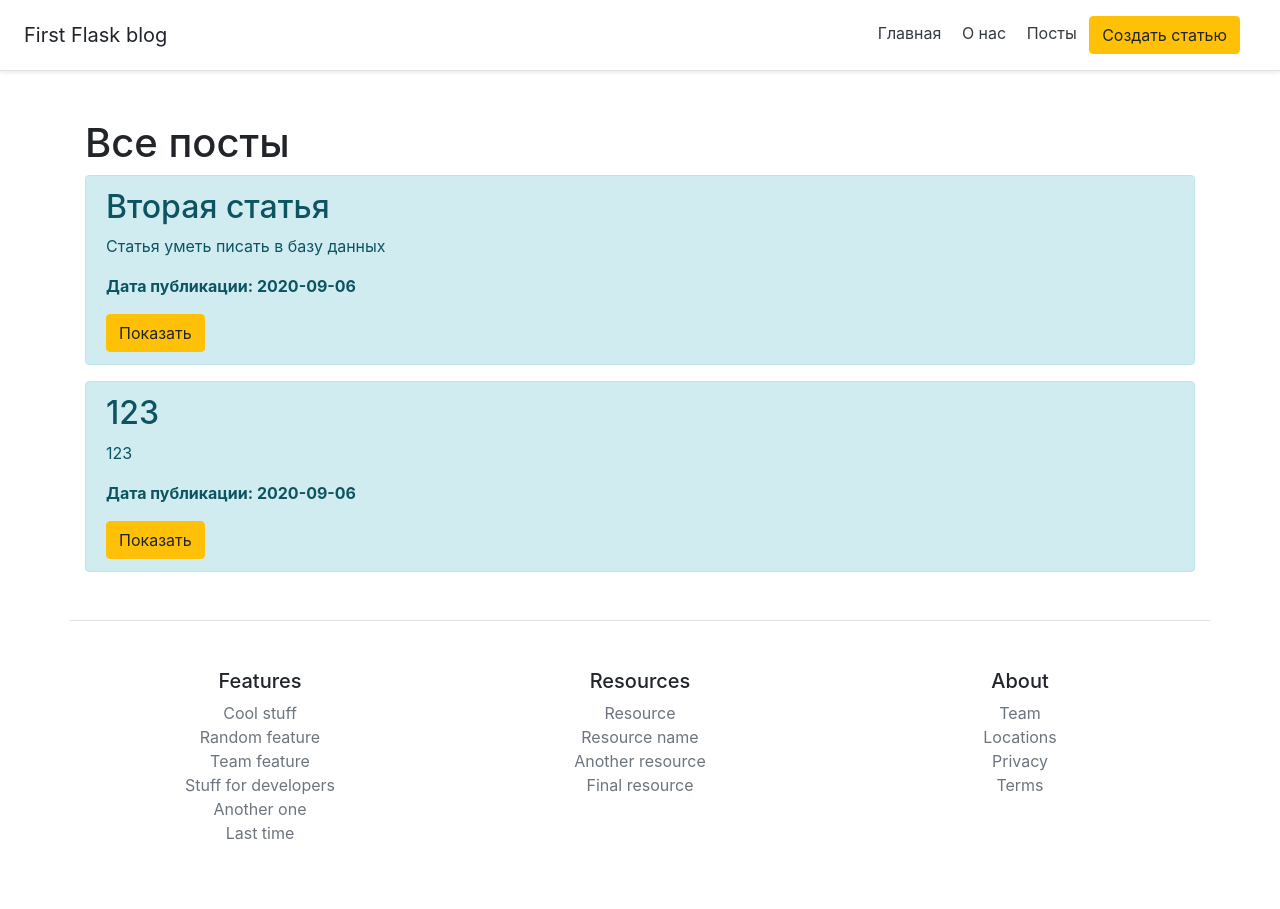
After one commit to Sisilius/first_flask, a Flask app: page /posts in a window 1280 px wide. The commit adds this page. Run offline with Flask 2, Linux system fonts and the light colour scheme; data comes from the database, SQL or seed files in the repository; both versions use the stored data as it was after the commit; some libraries are stand-ins or nearby versions.

```diff
--- a/app.py
+++ b/app.py
@@ -28,6 +28,17 @@ def index():
 def about():
     return render_template('about.html')
 
+@app.route('/posts')
+def posts():
+    articles = Article.query.order_by(Article.date.desc()).all()
+    return render_template('posts.html', articles=articles)
+
+@app.route('/posts/<int:id>')
+def post_detail(id):
+    article = Article.query.get(id)
+    return render_template('post_detail.html', article=article)
+
+
 @app.route('/create_article', methods = ['POST', 'GET'])
 def create_article():
     if request.method == 'POST':
@@ -40,7 +51,7 @@ def create_article():
         try:
             db.session.add(article)
             db.session.commit()
-            return redirect('/')
+            return redirect('/posts')
         except:
             return "Ошибка при добавлении"
     else:
--- a/templates/base.html
+++ b/templates/base.html
@@ -15,6 +15,7 @@
         <nav class="my-2 my-md-0 mr-md-3">
             <a class="p-2 text-dark" href="/">Главная</a>
             <a class="p-2 text-dark" href="/about">О нас</a>
+            <a class="p-2 text-dark" href="/posts">Посты</a>
             <a class="btn btn-warning" href="/create_article">Создать статью</a>
         </nav>
     </div>
--- /dev/null
+++ b/templates/posts.html
@@ -0,0 +1,13 @@
+{% extends 'base.html' %} {% block title %} Страница с постами {% endblock %} {% block body %}
+<div class="container mt-5">
+    <h1>Все посты</h1>
+    {% for el in articles %}
+    <div class="alert alert-info">
+        <h2>{{ el.title }}</h2>
+        <p>{{ el.intro }}</p>
+        <p><b>Дата публикации: {{ el.date.date() }}</b></p>
+        <a href="/posts/{{ el.id }}" class="btn btn-warning">Показать</a>
+    </div>
+    {% endfor %}
+</div>
+{% endblock %}
```
Also changed, not shown: templates/post_detail.html (added, +10 -0 lines), blog.db.
